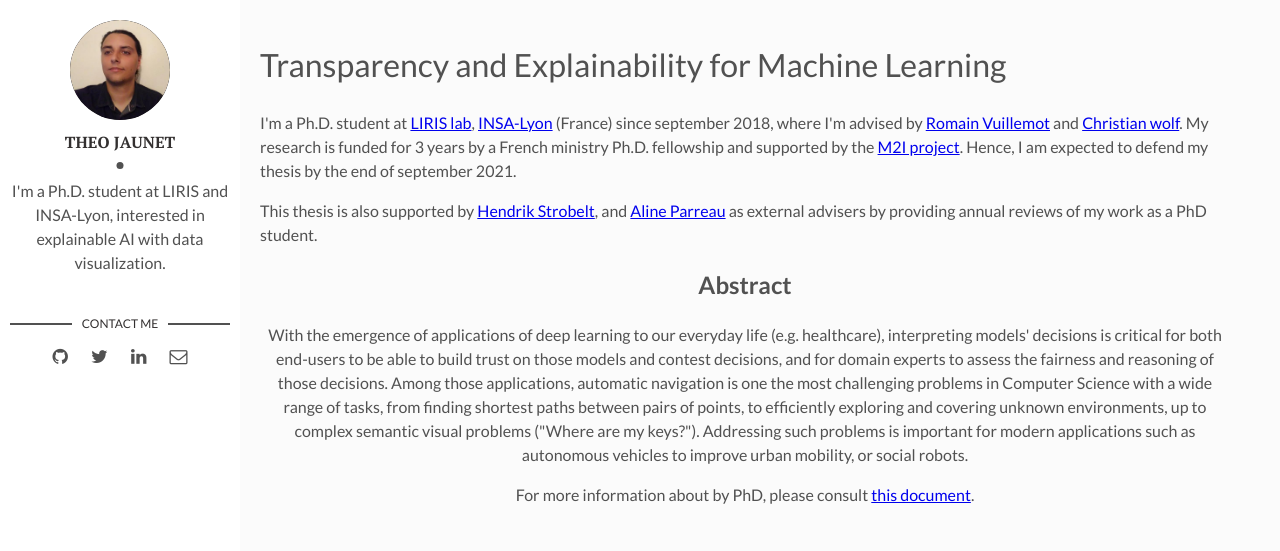
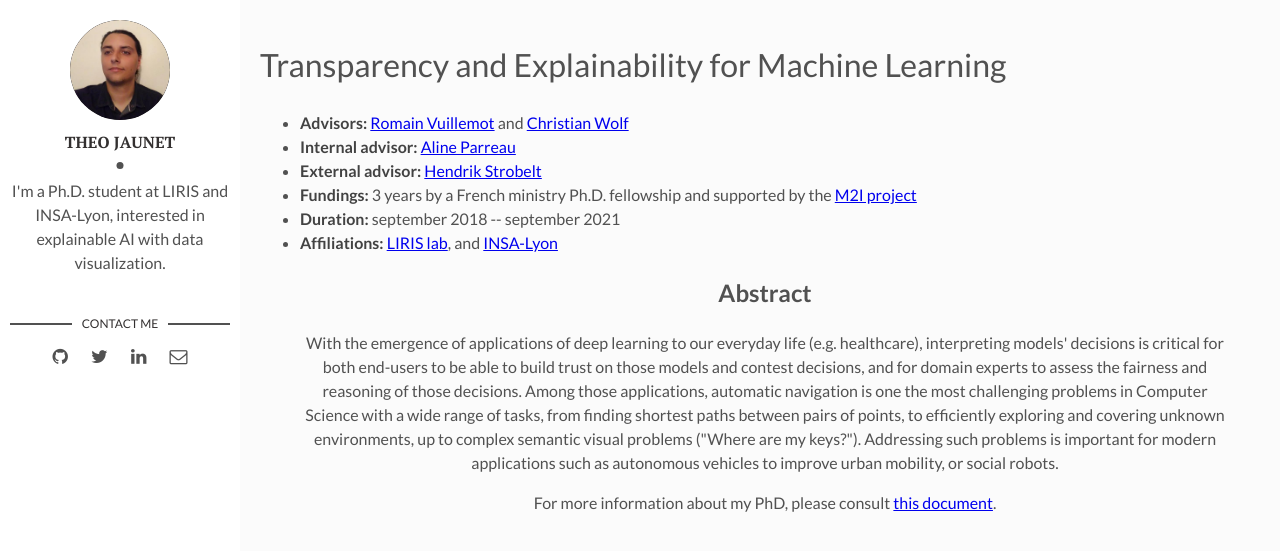
Before and after one commit to Theo-Jaunet/theo-jaunet.github.io, a Jekyll site: the page built from thesis.html, in a window 1280 px wide. Shown: the top 551 px of the page. Built offline with Jekyll 4.4.1, drawn with Linux system fonts in a browser that asks for light colours.

Commit message:
update thesis

```diff
--- a/_config.yml
+++ b/_config.yml
@@ -1,8 +1,6 @@
 title: Theo Jaunet
 description: > # this means to ignore newlines until "baseurl:"
-  Write an awesome description for your new site here. You can edit this
-  line in _config.yml. It will appear in your document head meta (for
-  Google search results) and in your feed.xml site description.
+  I'm a Ph.D. student at LIRIS lab, INSA-Lyon (France) since september 2018, where I'm advised by Romain Vuillemot and Christian wolf. My research is funded for 3 years by a French ministry Ph.D. fellowship and supported by the M2I project. Hence, I am expected to defend my thesis by the end of september 2021.
 permalink: ':title/'
 baseurl: "" # the subpath of your site, e.g. /blog
 url: "" # the base hostname & protocol for your site, e.g. http://example.com
--- a/_layouts/details.html
+++ b/_layouts/details.html
@@ -49,29 +49,36 @@ layout: default
 <div class="content-box clearfix">
     <div>
         <h1> Transparency and Explainability for Machine Learning</h1>
-        <p>I'm a Ph.D. student at <a href="https://liris.cnrs.fr">LIRIS lab</a>, <a href="https://www.insa-lyon.fr/">INSA-Lyon</a>
-            (France) since september 2018, where I'm advised by <a href="http://romain.vuillemot.net/">Romain
-                Vuillemot</a> and <a
-                    href="https://perso.liris.cnrs.fr/christian.wolf/">Christian wolf</a>. My research is funded for 3
-            years by a French ministry Ph.D. fellowship and supported by
-            the <a href="https://projet.liris.cnrs.fr/mi2/"> M2I project</a>. Hence, I am expected to defend my thesis
-            by the end of september 2021.
-
-        </p>
+        <ul>
+            <li>
+                <span style="font-weight: 600;color: #424242">Advisors:</span> <a href="http://romain.vuillemot.net/">Romain
+                Vuillemot</a> and
+                <a href="https://perso.liris.cnrs.fr/christian.wolf/">Christian Wolf</a>
+            </li>
+            <li><span style="font-weight: 600;color: #424242">Internal advisor:</span> <a
+                    href="https://perso.liris.cnrs.fr/aline.parreau/index.html">Aline Parreau</a></li>
+            <li><span style="font-weight: 600;color: #424242">External advisor: </span> <a
+                    href="http://hendrik.strobelt.com/"> Hendrik Strobelt</a></li>
+            <li><span style="font-weight: 600;color: #424242">Fundings:</span> 3 years by a French ministry Ph.D.
+                fellowship and supported by
+                the <a href="https://projet.liris.cnrs.fr/mi2/"> M2I project</a></li>
+            <li><span style="font-weight: 600;color: #424242">Duration: </span> september 2018 -- september 2021</li>
+            <li><span style="font-weight: 600;color: #424242">Affiliations: </span> <a href="https://liris.cnrs.fr">LIRIS
+                lab</a>, and <a href="https://www.insa-lyon.fr/">INSA-Lyon</a>
+            </li>
 
 
-        <p> This thesis is also supported by <a href="http://hendrik.strobelt.com/"> Hendrik Strobelt</a>, and <a
-                href="https://perso.liris.cnrs.fr/aline.parreau/index.html">Aline Parreau</a> as external advisers by
-            providing annual reviews of my work as
-            a PhD student. </p>
-
             <div style="text-align: center">
-            <h2 style="text-align: center"> Abstract  </h2>
+                <h2 style="text-align: center"> Abstract </h2>
                 <p style="text-align: center">
-                With the emergence of applications of deep learning to our everyday life (e.g. healthcare), interpreting
-                models' decisions is critical for both end-users to be able to build trust on those models and contest
-                decisions, and for domain experts to assess the fairness and reasoning of those decisions. Among those
-                applications, automatic navigation is one the most challenging problems in Computer Science with a wide
+                    With the emergence of applications of deep learning to our everyday life (e.g. healthcare),
+                    interpreting
+                    models' decisions is critical for both end-users to be able to build trust on those models and
+                    contest
+                    decisions, and for domain experts to assess the fairness and reasoning of those decisions. Among
+                    those
+                    applications, automatic navigation is one the most challenging problems in Computer Science with a
+                    wide
                     range of tasks, from finding shortest paths between pairs of points, to efficiently exploring and
                     covering
                     unknown environments, up to complex semantic visual problems ("Where are my keys?"). Addressing
@@ -79,7 +86,9 @@ layout: default
                     mobility, or
                     social robots.
                 </p>
-            <p> For more information about by PhD, please consult <a href="https://theo-jaunet.github.io/assets/papers/Doctoral_Colloquium.pdf"> this document</a>.</p>
+                <p> For more information about my PhD, please consult <a
+                        href="https://theo-jaunet.github.io/assets/papers/Doctoral_Colloquium.pdf"> this document</a>.
+                </p>
             </div>
     </div>
 
--- a/_layouts/main.html
+++ b/_layouts/main.html
@@ -50,7 +50,7 @@ layout: default
         <p>I'm a Ph.D. student at <a href="https://liris.cnrs.fr">LIRIS lab</a>, <a href="https://www.insa-lyon.fr/">INSA-Lyon</a>
             (France) since september 2018, where I'm advised by <a href="http://romain.vuillemot.net/">Romain
                 Vuillemot</a> and <a
-                    href="https://perso.liris.cnrs.fr/christian.wolf/">Christian wolf</a>. My research is funded for 3
+                    href="https://perso.liris.cnrs.fr/christian.wolf/">Christian Wolf</a>. My research is funded for 3
             years by a French ministry Ph.D. fellowship and supported by
             the <a href="https://projet.liris.cnrs.fr/mi2/"> M2I project</a>. More information <a href="https://theo-jaunet.github.io/thesis/">here</a>.</p>
     </div>
```
Lines whose indentation alone changed are shown as unchanged.
